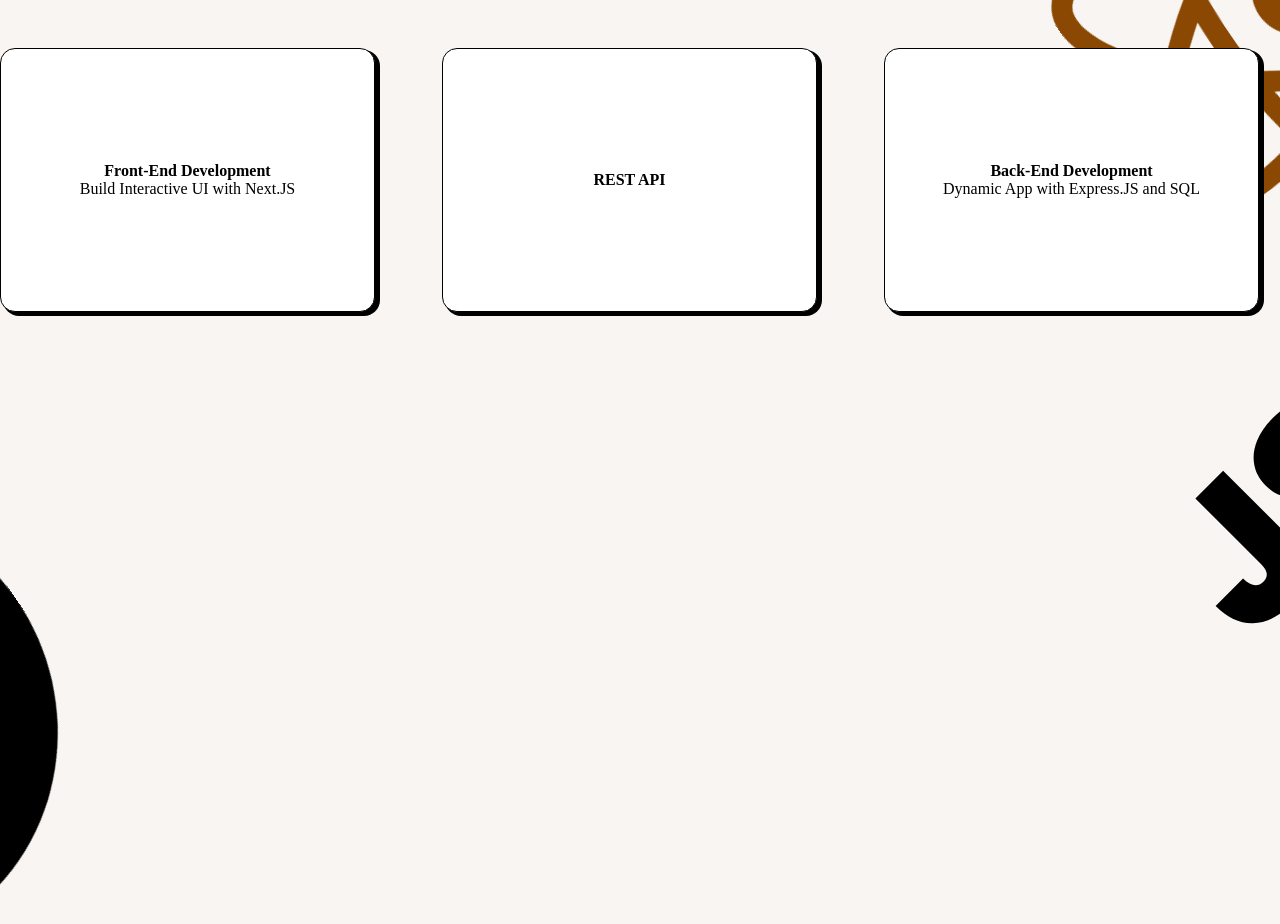
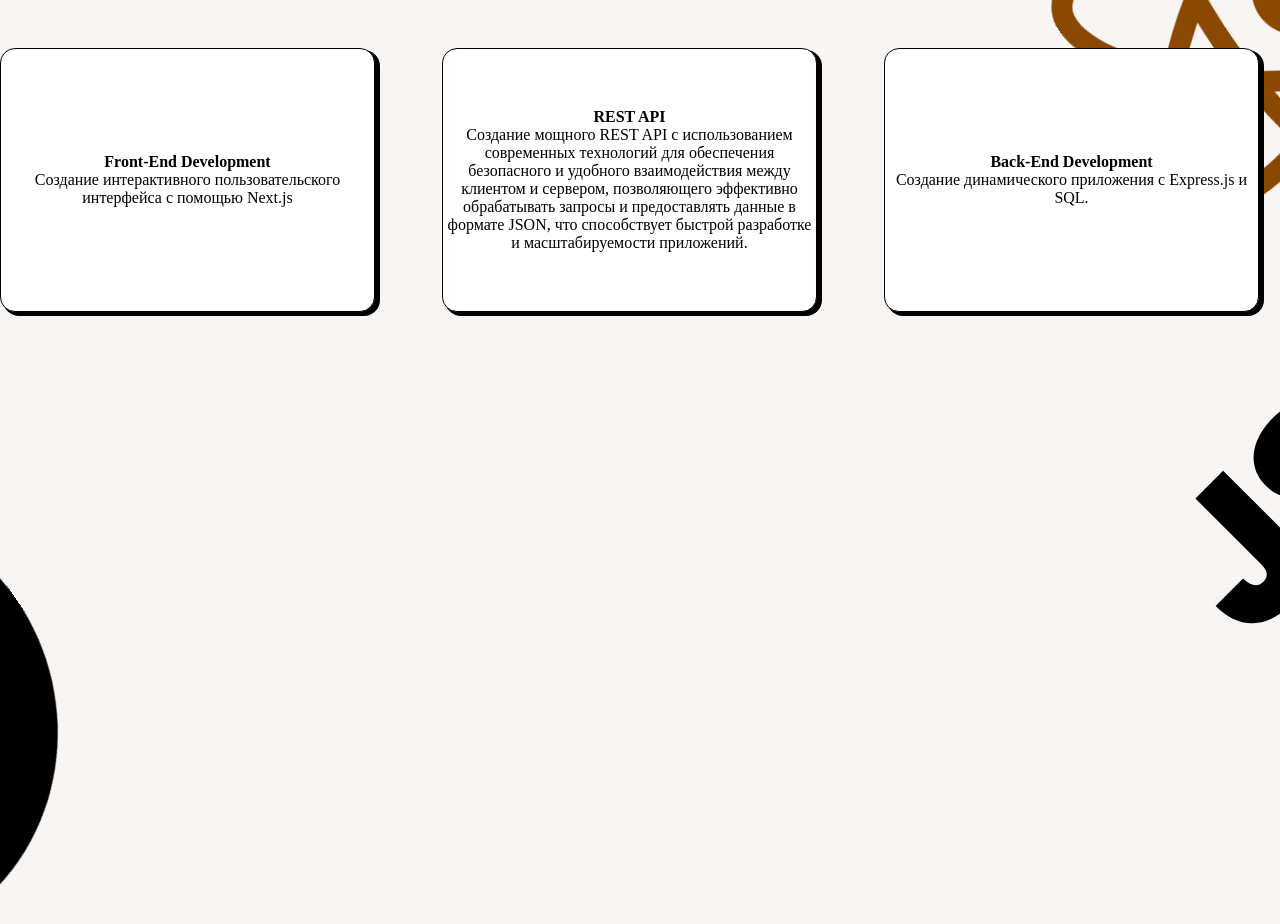
Before and after one commit to faleialina/Portfolio_by_FaleiAlina, a React (Vite) app: page / in a window 1280 px wide. Shown: the part 2260-3184 px from the top of the page. Built offline with nearby package versions, Linux system fonts and the light colour scheme.

Commit message:
fix description

```diff
--- a/src/components/Experience/Experience.jsx
+++ b/src/components/Experience/Experience.jsx
@@ -1,5 +1,5 @@
-import style from './experience.module.css';
-import { motion } from 'framer-motion';
+import { motion } from 'framer-motion'
+import style from './experience.module.css'
 
 const animation = {
 	animate: {
@@ -10,14 +10,28 @@ const animation = {
 		repeat: Infinity,
 		ease: 'linear',
 	},
-};
+}
 
 export default function Experience() {
 	const arr_experience = [
-        { id: 1, title: 'Front-End Development', description: 'Build Interactive UI with Next.JS' },
-        { id: 2, title: 'REST API', description: '' },
-        { id: 3, title: 'Back-End Development', description: 'Dynamic App with Express.JS and SQL' }
-    ];
+		{
+			id: 1,
+			title: 'Front-End Development',
+			description:
+				'Создание интерактивного пользовательского интерфейса с помощью Next.js',
+		},
+		{
+			id: 2,
+			title: 'REST API',
+			description:
+				'Создание мощного REST API с использованием современных технологий для обеспечения безопасного и удобного взаимодействия между клиентом и сервером, позволяющего эффективно обрабатывать запросы и предоставлять данные в формате JSON, что способствует быстрой разработке и масштабируемости приложений.',
+		},
+		{
+			id: 3,
+			title: 'Back-End Development',
+			description: 'Создание динамического приложения с Express.js и SQL.',
+		},
+	]
 
 	return (
 		<>
@@ -25,16 +39,14 @@ export default function Experience() {
 				<h2 className={style.title}>Что я делаю</h2>
 				<p>как полный стек</p>
 				<div className={style.exp_items}>
-                    {arr_experience.map((el) => (
+					{arr_experience.map(el => (
 						<div key={el.id} className={style.border_item}>
 							<h3 className={style.title_item}>{el.title}</h3>
 							<p className={style.description_item}>{el.description}</p>
 						</div>
 					))}
 				</div>
-                <motion.div
-                    className={style.images}
-                >
+				<motion.div className={style.images}>
 					<motion.div
 						className={style.react}
 						variants={animation}
@@ -51,5 +63,5 @@ export default function Experience() {
 				</motion.div>
 			</div>
 		</>
-    );
+	)
 }
--- a/src/components/Experience/experience.module.css
+++ b/src/components/Experience/experience.module.css
@@ -26,7 +26,7 @@
 
 		.border_item {
 			border: 1px solid #000000;
-            background: #FFFFFF;
+			background: #ffffff;
 			border-radius: 15px;
 			box-shadow: 4px 3px 0px 1px #000000;
 			width: 375px;
@@ -52,7 +52,6 @@
 				text-align: center;
 				color: #000000;
 			}
-
 		}
 	}
 
```
Lines whose indentation alone changed are shown as unchanged.
